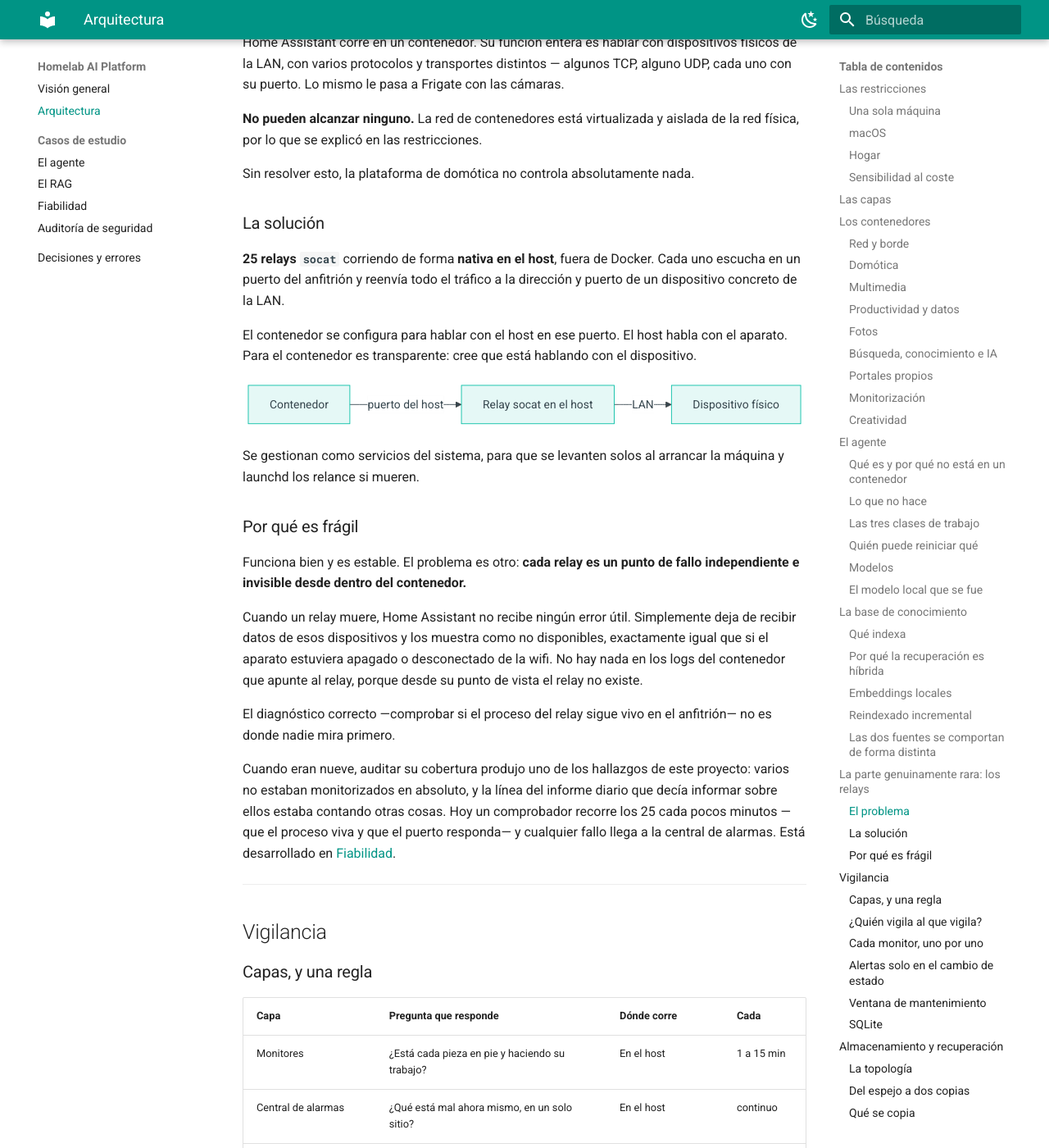
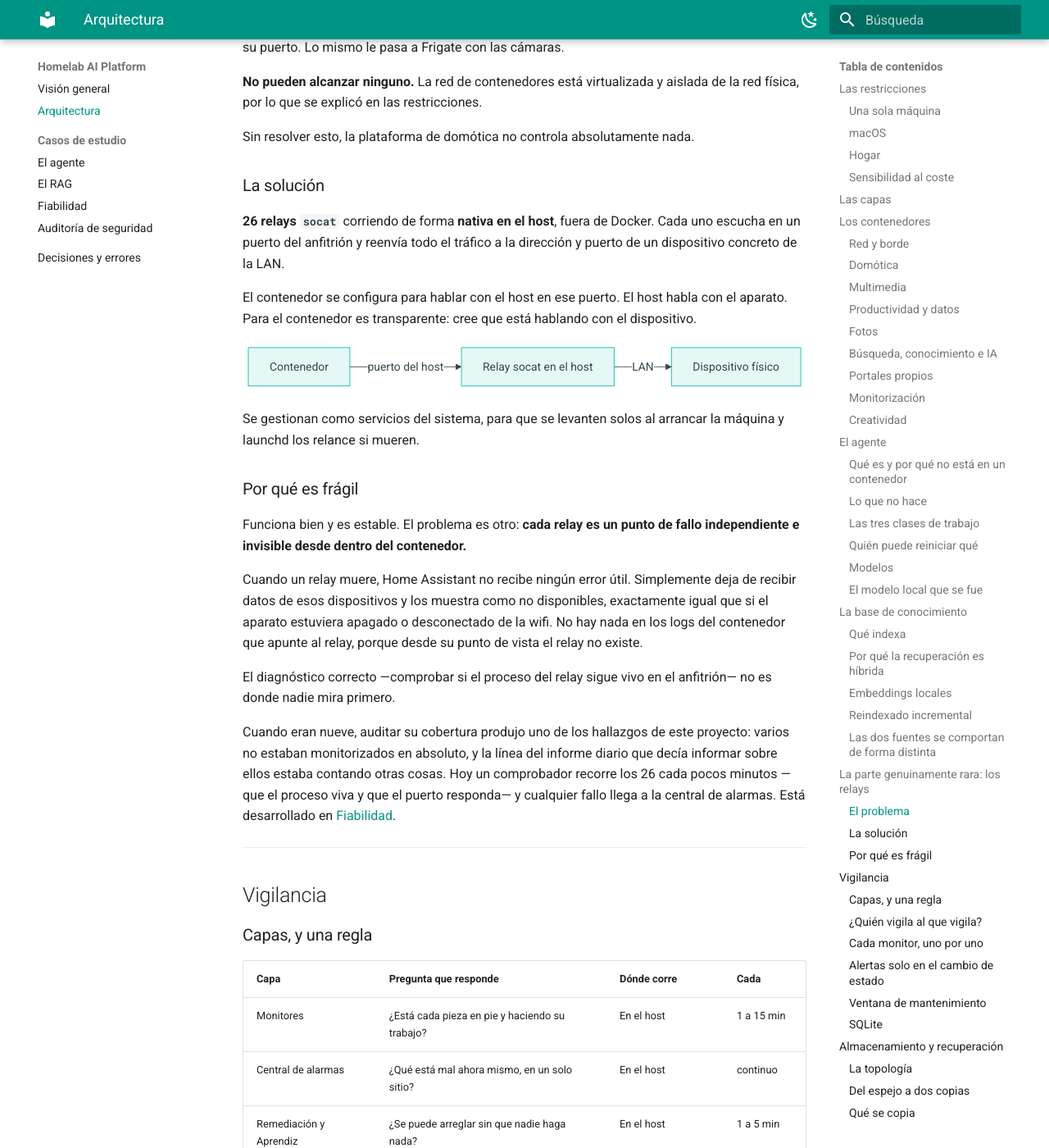
Before and after one commit to miquelblanch/homelab-ai-platform, an MkDocs documentation site: the page built from docs/architecture.md, in a window 1280 px wide and 1400 px high, scrolled down 10269 px. Shown: the whole window at 82% size. Built offline with MkDocs 1.6.1 and Material for MkDocs 9.7.7, drawn with Linux system fonts in a browser that asks for light colours; some of the changed text lies outside the part shown.

Commit message:
docs: 26 relays, 51 contenedores y Excalidraw retirado
Cifras actualizadas según la revisión semanal de textos (2026-11-13):
- relays socat: 25 -> 26 (architecture.md, reliability.md)
- contenedores: 49 -> 51 (case-studies/rag.md)
- Excalidraw fuera de la tabla de servicios (retirado el 2026-11-07)

Co-Authored-By: Claude Opus 5.5 <noreply@anthropic.com>

```diff
--- a/docs/architecture.md
+++ b/docs/architecture.md
@@ -75,7 +75,7 @@ flowchart TB
         end
 
         APPS[51 contenedores · Immich, Jellyfin, Home Assistant, ...]
-        RELAY[25 relays socat hacia la LAN física]
+        RELAY[26 relays socat hacia la LAN física]
     end
 
     subgraph ext["Otra máquina"]
@@ -317,7 +316,7 @@ Sin resolver esto, la plataforma de domótica no controla absolutamente nada.
 
 ### La solución
 
-**25 relays `socat`** corriendo de forma **nativa en el host**, fuera de Docker. Cada uno escucha en un puerto del anfitrión y reenvía todo el tráfico a la dirección y puerto de un dispositivo concreto de la LAN.
+**26 relays `socat`** corriendo de forma **nativa en el host**, fuera de Docker. Cada uno escucha en un puerto del anfitrión y reenvía todo el tráfico a la dirección y puerto de un dispositivo concreto de la LAN.
 
 El contenedor se configura para hablar con el host en ese puerto. El host habla con el aparato. Para el contenedor es transparente: cree que está hablando con el dispositivo.
 
@@ -337,7 +336,7 @@ Cuando un relay muere, Home Assistant no recibe ningún error útil. Simplemente
 
 El diagnóstico correcto —comprobar si el proceso del relay sigue vivo en el anfitrión— no es donde nadie mira primero.
 
-Cuando eran nueve, auditar su cobertura produjo uno de los hallazgos de este proyecto: varios no estaban monitorizados en absoluto, y la línea del informe diario que decía informar sobre ellos estaba contando otras cosas. Hoy un comprobador recorre los 25 cada pocos minutos —que el proceso viva y que el puerto responda— y cualquier fallo llega a la central de alarmas. Está desarrollado en [Fiabilidad](case-studies/reliability.md).
+Cuando eran nueve, auditar su cobertura produjo uno de los hallazgos de este proyecto: varios no estaban monitorizados en absoluto, y la línea del informe diario que decía informar sobre ellos estaba contando otras cosas. Hoy un comprobador recorre los 26 cada pocos minutos —que el proceso viva y que el puerto responda— y cualquier fallo llega a la central de alarmas. Está desarrollado en [Fiabilidad](case-studies/reliability.md).
 
 ---
 
```
Also changed, not shown: other parts of docs/architecture.md (+0 -1 lines), docs/case-studies/rag.md (+1 -1 lines), docs/case-studies/reliability.md (+1 -1 lines).
